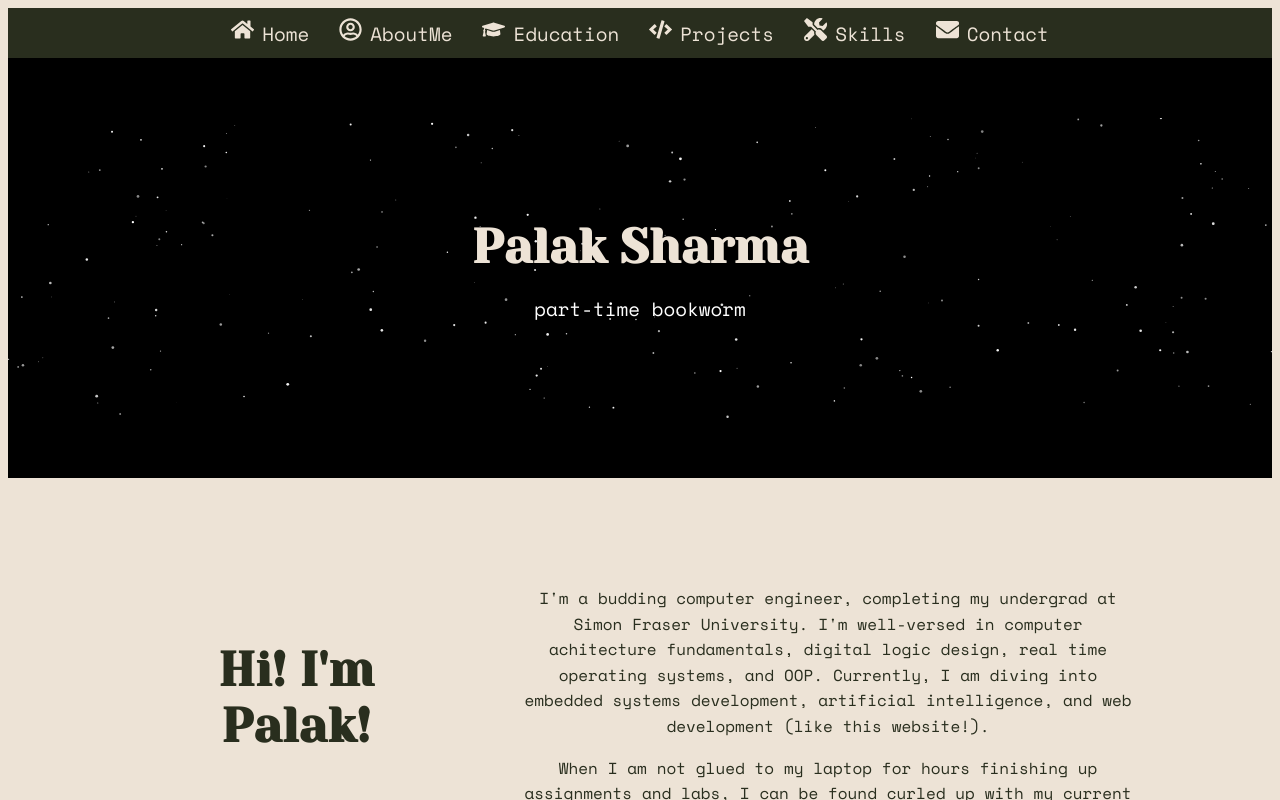
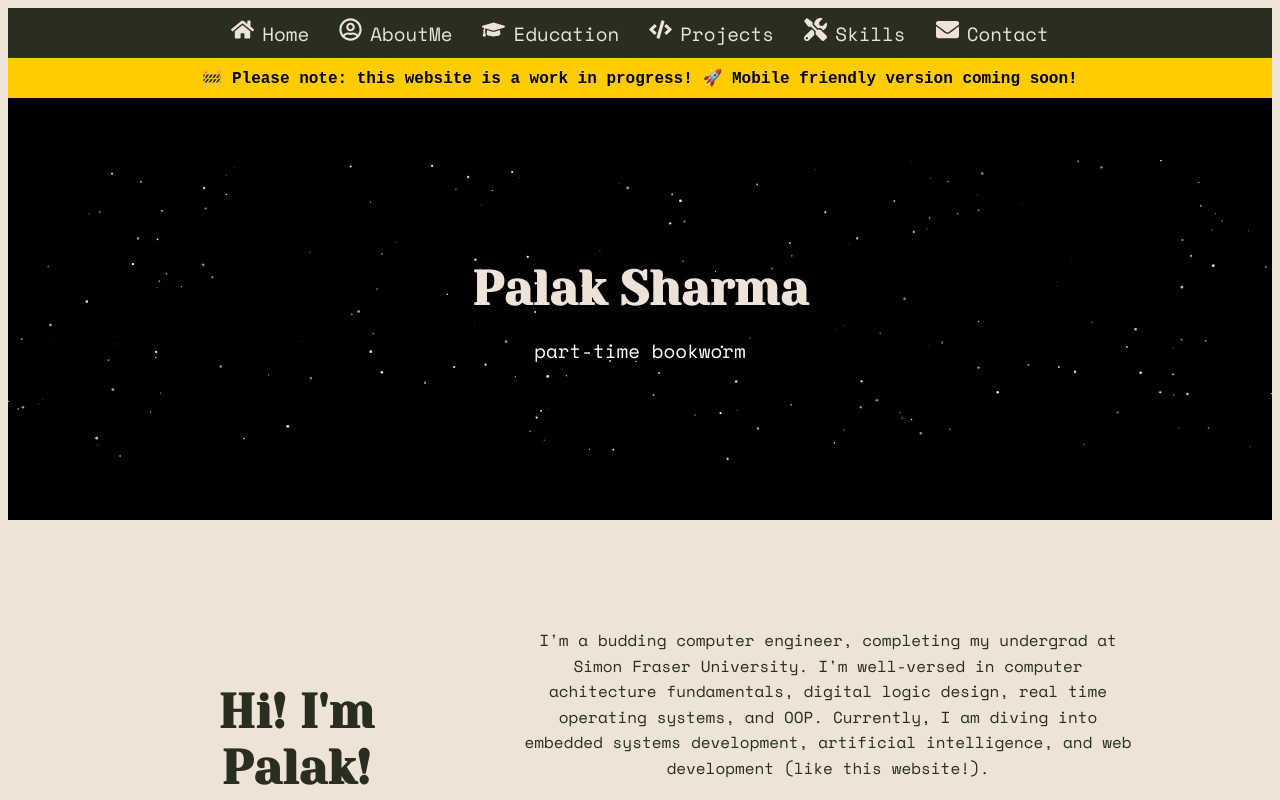
Before and after one commit to pal-sha/pal-sha.github.io, a React (Create React App) app: page / in a window 1280 px wide. Shown: the top 800 px of the page. Built offline with nearby package versions, Linux system fonts and the light colour scheme.

Commit message:
Adding WIP banner

```diff
--- a/src/App.js
+++ b/src/App.js
@@ -3,6 +3,7 @@ import { useEffect } from 'react';
 import './App.css';
 import './styles/styles.css';
 import NavBar from './components/Navbar';
+import Banner from './components/Banner';
 import Home from './components/Home';
 import Education from './components/Education';
 import Experience from './components/Experience';
@@ -25,6 +26,7 @@ function App() {
   return (
     <>
       <NavBar />
+      <Banner />
       <main>
         <section id="home"><Home /></section>
         <section id="aboutme"><AboutMe/></section>
--- /dev/null
+++ b/src/components/Banner.js
@@ -0,0 +1,13 @@
+import React from "react";
+import '../styles/Banner.css';
+
+function Banner() {
+    return (
+        <div className="wip-banner">
+            🚧 Please note: this website is a work in progress!
+            🚀 Mobile friendly version coming soon!
+        </div>
+    );
+}
+
+export default Banner;
--- /dev/null
+++ b/src/styles/Banner.css
@@ -0,0 +1,9 @@
+.wip-banner {
+  background-color: #ffcc00;
+  color: #000;
+  text-align: center;
+  padding: 10px;
+  font-weight: bold;
+  font-family: 'Courier New', Courier, monospace;
+  border-bottom: 2px solid #000;
+}
```
